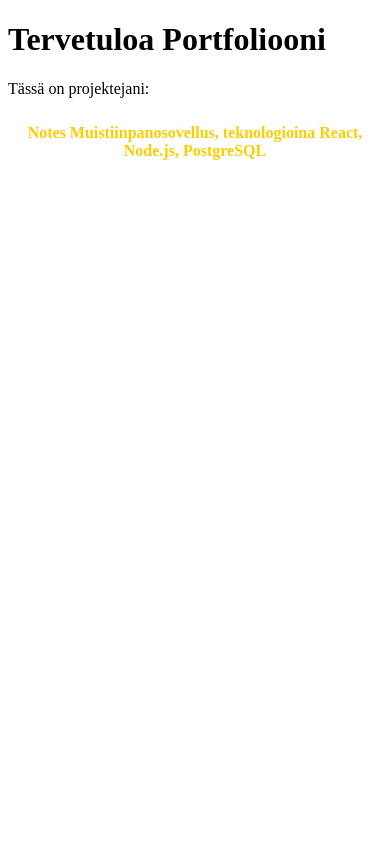
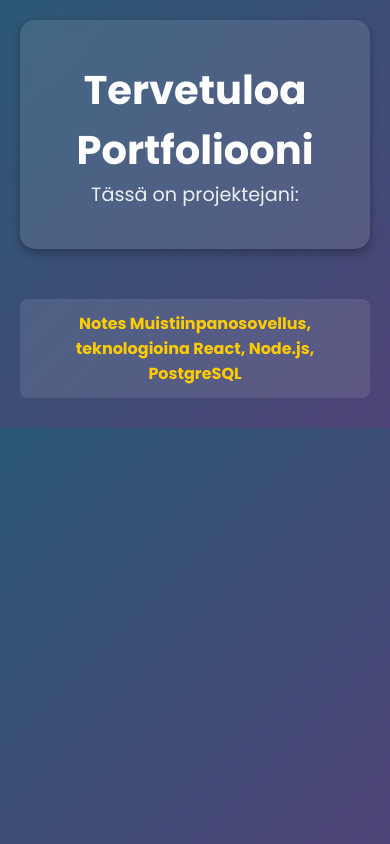
Before and after one commit to VirkkunenJohanna/portfolio, a plain HTML site: page index.html in a window 390 px wide. Drawn offline with Linux system fonts and the light colour scheme.

Commit message:
Update style.css

```diff
--- a/style.css
+++ b/style.css
@@ -1,15 +1,92 @@
+/* Google Fonts */
+@import url('https://fonts.googleapis.com/css2?family=Poppins:wght@300;400;700&display=swap');
+
+/* Yleiset tyylit */
+* {
+    margin: 0;
+    padding: 0;
+    box-sizing: border-box;
+}
+
+body {
+    font-family: 'Poppins', sans-serif;
+    background: linear-gradient(135deg, #2b5876, #4e4376);
+    color: #fff;
+    text-align: center;
+    padding: 20px;
+}
+
+/* Header-tyylit */
+header {
+    background: rgba(255, 255, 255, 0.1);
+    padding: 40px;
+    border-radius: 15px;
+    box-shadow: 0 4px 10px rgba(0, 0, 0, 0.3);
+    backdrop-filter: blur(10px);
+}
+
+h1 {
+    font-size: 3rem;
+    font-weight: 700;
+}
+
+p {
+    font-size: 1.2rem;
+    opacity: 0.9;
+}
+
+/* Projektiosio */
+.projects {
+    margin-top: 40px;
+    display: flex;
+    flex-wrap: wrap;
+    justify-content: center;
+}
+
+.project {
+    background: rgba(255, 255, 255, 0.1);
+    padding: 20px;
+    margin: 15px;
+    width: 300px;
+    border-radius: 12px;
+    box-shadow: 0 4px 10px rgba(0, 0, 0, 0.3);
+    transition: transform 0.3s ease, background 0.3s ease;
+}
+
+.project:hover {
+    transform: translateY(-5px);
+    background: rgba(255, 255, 255, 0.2);
+}
+
+.project h2 {
+    font-size: 1.5rem;
+    margin-bottom: 10px;
+}
+
+.project a {
+    text-decoration: none;
+    color: #ffcc00;
+    font-weight: bold;
+    display: block;
+    margin-top: 10px;
+}
+
+.project a:hover {
+    color: #ffeb99;
+}
+
+/* Projektien lista */
 .projects ul {
-    list-style-type: none; /* Poistaa pisteet listasta */
+    list-style: none;
     padding: 0;
 }
 
 .projects li {
     background: rgba(255, 255, 255, 0.1);
-    padding: 10px;
+    padding: 12px;
     margin: 10px auto;
     max-width: 400px;
     border-radius: 8px;
-    text-align: center;
     transition: background 0.3s ease;
 }
 
@@ -21,9 +98,24 @@
     text-decoration: none;
     color: #ffcc00;
     font-weight: bold;
-    display: block;
 }
 
 .projects a:hover {
     color: #ffeb99;
 }
+
+/* Responsiivisuus */
+@media (max-width: 768px) {
+    h1 {
+        font-size: 2.5rem;
+    }
+
+    .projects {
+        flex-direction: column;
+        align-items: center;
+    }
+
+    .project {
+        width: 90%;
+    }
+}
```
